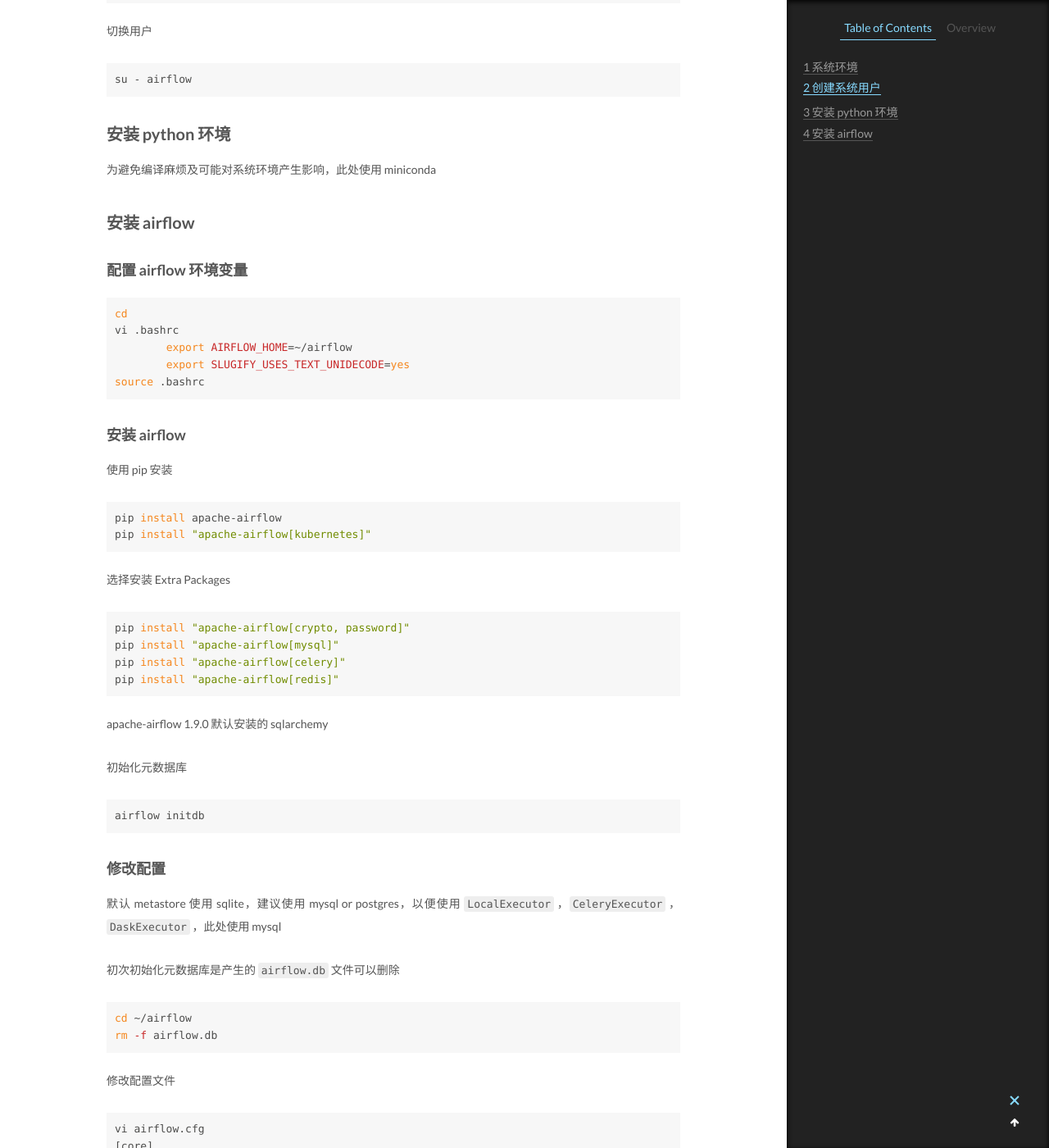
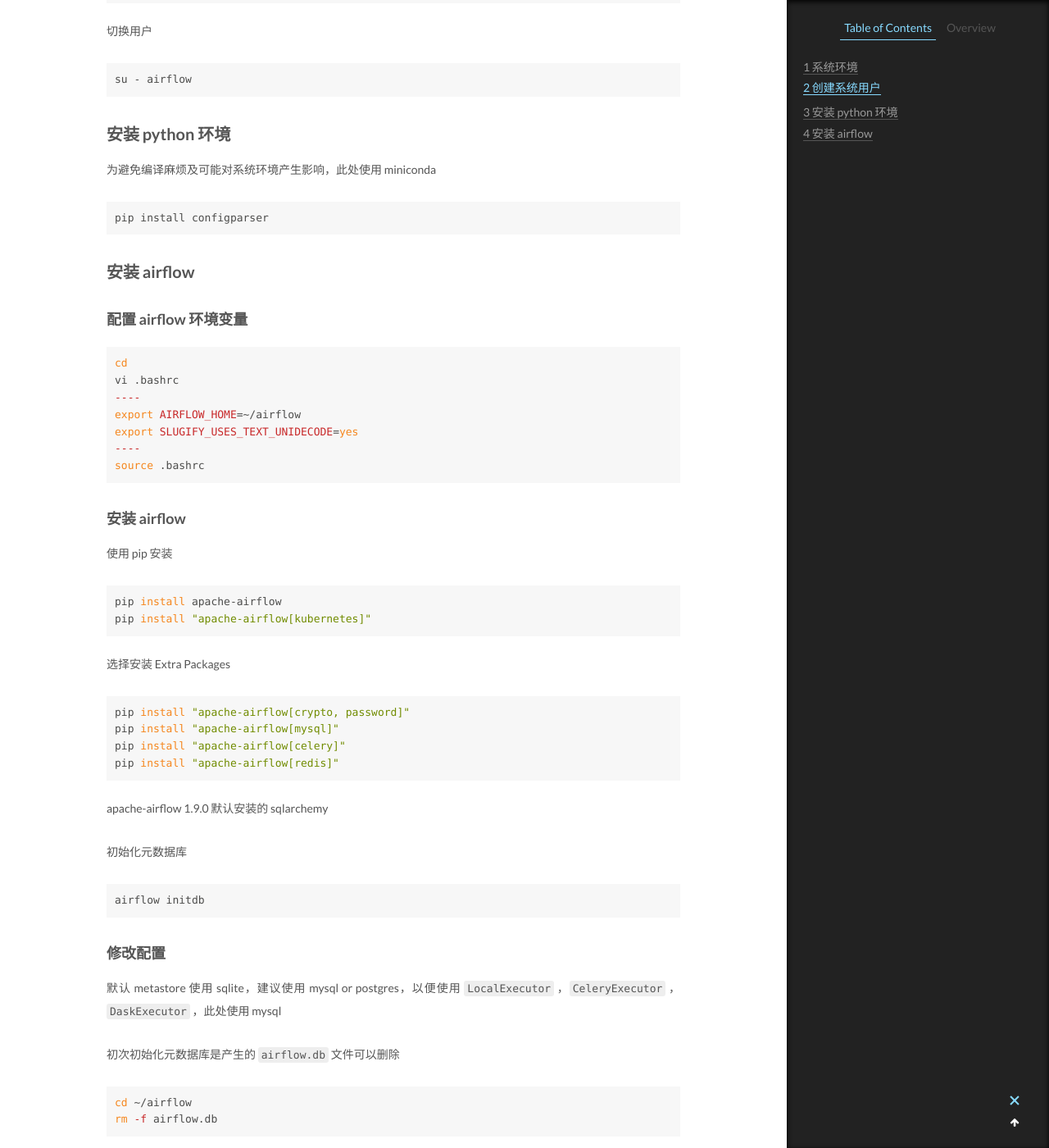
Before and after one commit to oldecho/oldecho.github.io, a Jekyll site: the page built from _posts/2018-08-29-Airflow-安装.md, in a window 1280 px wide and 1400 px high, scrolled down 1205 px. Shown: the whole window at 82% size. Built offline with Jekyll 4.4.1, drawn with Linux system fonts in a browser that asks for light colours.

Commit message:
airflow install file modify

````diff
--- a/_posts/2018-08-29-Airflow-安装.md
+++ b/_posts/2018-08-29-Airflow-安装.md
@@ -52,6 +52,10 @@ su - airflow
 
 为避免编译麻烦及可能对系统环境产生影响，此处使用 miniconda
 
+```
+pip install configparser
+```
+
 ## 安装 airflow
 
 ### 配置 airflow 环境变量
@@ -59,8 +63,10 @@ su - airflow
 ```shell
 cd
 vi .bashrc
-	export AIRFLOW_HOME=~/airflow
-	export SLUGIFY_USES_TEXT_UNIDECODE=yes
+----
+export AIRFLOW_HOME=~/airflow
+export SLUGIFY_USES_TEXT_UNIDECODE=yes
+----
 source .bashrc
 ```
 
````
